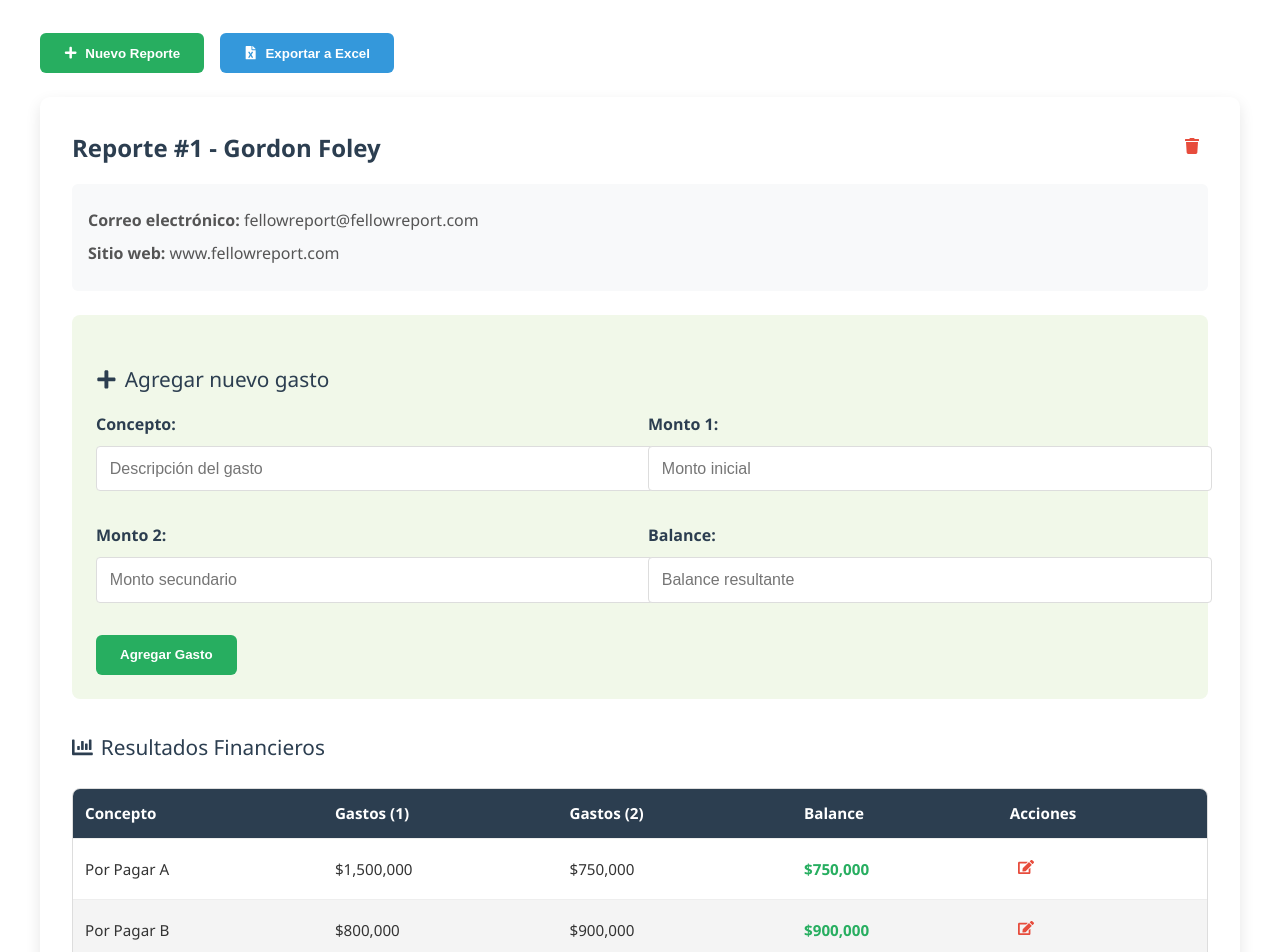
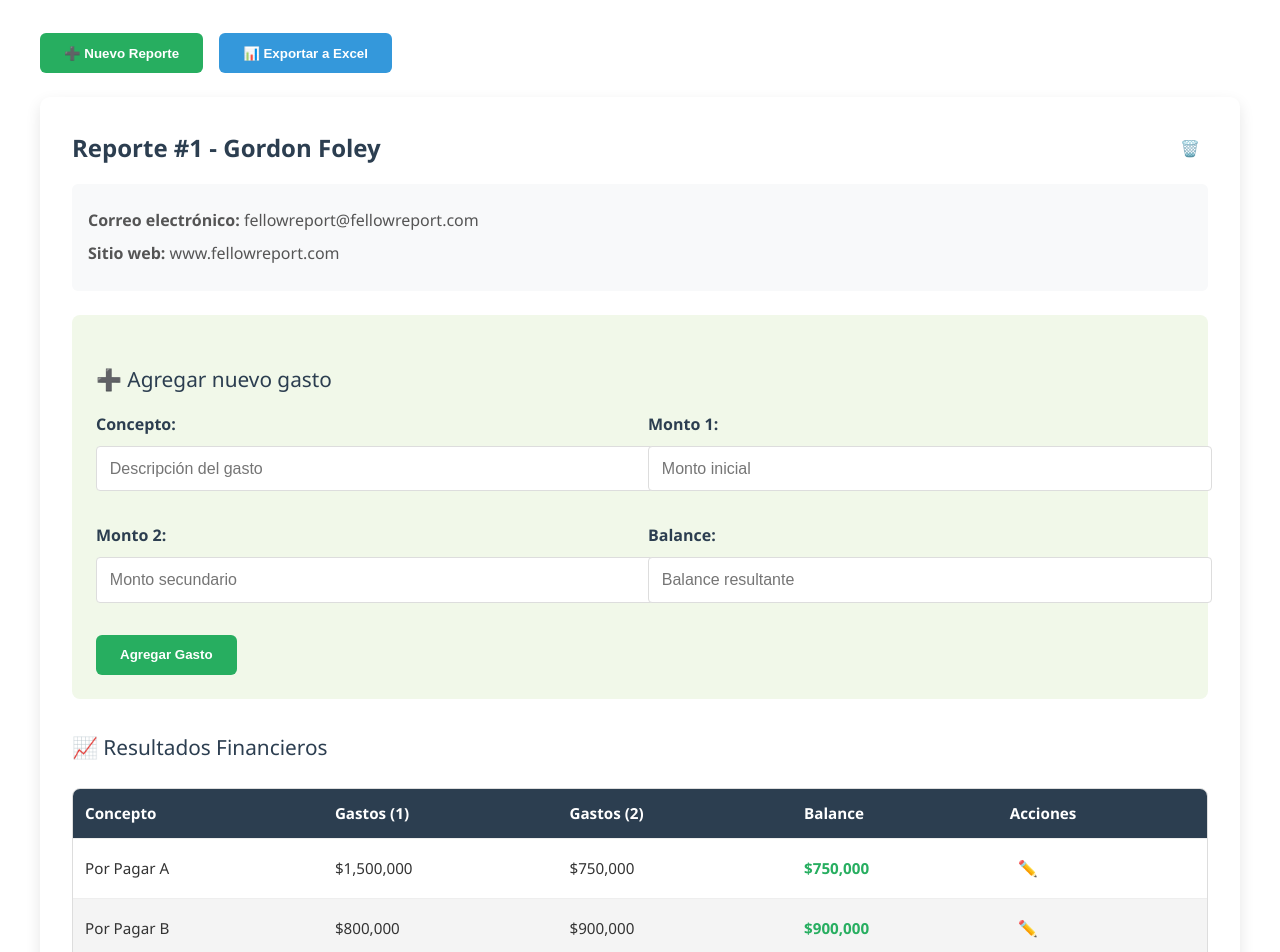
Before and after one commit to Pattoxd45/-Plataforma-para-Control-de-Ingresos-y-Egresos-por-Proyecto, a React (Create React App) app in the folder fintrax/: page /reportes in a window 1280 px wide. Shown: the part 220-1172 px from the top of the page. Built offline with nearby package versions, Linux system fonts and the light colour scheme.

Commit message:
modificar despues de error  en vercel
icons de react no funciona con vercel

```diff
--- a/fintrax/src/components/reportes.jsx
+++ b/fintrax/src/components/reportes.jsx
@@ -1,6 +1,5 @@
 import React, { useState } from 'react';
 import '../styles/reportes.css';
-import { FaFileExcel, FaPlus, FaTrash, FaEdit, FaChartBar } from 'react-icons/fa';
 
 const Reportes = () => {
   const [reportes, setReportes] = useState([
@@ -91,17 +90,17 @@ const Reportes = () => {
             className="reportes-boton reportes-boton-primario"
             onClick={() => setMostrarFormulario(!mostrarFormulario)}
           >
-            <FaPlus /> {mostrarFormulario ? 'Cancelar' : 'Nuevo Reporte'}
+            {mostrarFormulario ? '✖ Cancelar' : '➕ Nuevo Reporte'}
           </button>
           <button className="reportes-boton reportes-boton-secundario">
-            <FaFileExcel /> Exportar a Excel
+            📊 Exportar a Excel
           </button>
         </div>
 
         {mostrarFormulario && (
           <div className="reportes-formulario">
             <h3 className="reportes-formulario-titulo">
-              <FaPlus /> Crear Nuevo Reporte
+              ➕ Crear Nuevo Reporte
             </h3>
             <div className="reportes-formulario-grupo">
               <label>Firma:</label>
@@ -152,7 +151,7 @@ const Reportes = () => {
                 className="reportes-boton-icono"
                 onClick={() => eliminarReporte(reporte.id)}
               >
-                <FaTrash />
+                🗑️
               </button>
             </div>
 
@@ -163,7 +162,7 @@ const Reportes = () => {
 
             <div className="reportes-formulario-gasto">
               <h4 className="reportes-subtitulo">
-                <FaPlus /> Agregar nuevo gasto
+                ➕ Agregar nuevo gasto
               </h4>
               <div className="reportes-formulario-fila">
                 <div className="reportes-formulario-grupo">
@@ -222,7 +221,7 @@ const Reportes = () => {
 
             <div className="reportes-resultados">
               <h3 className="reportes-subtitulo">
-                <FaChartBar /> Resultados Financieros
+                📈 Resultados Financieros
               </h3>
 
               <div className="reportes-tabla-contenedor">
@@ -250,7 +249,7 @@ const Reportes = () => {
                         </td>
                         <td>
                           <button className="reportes-boton-icono">
-                            <FaEdit />
+                            ✏️
                           </button>
                         </td>
                       </tr>
```
